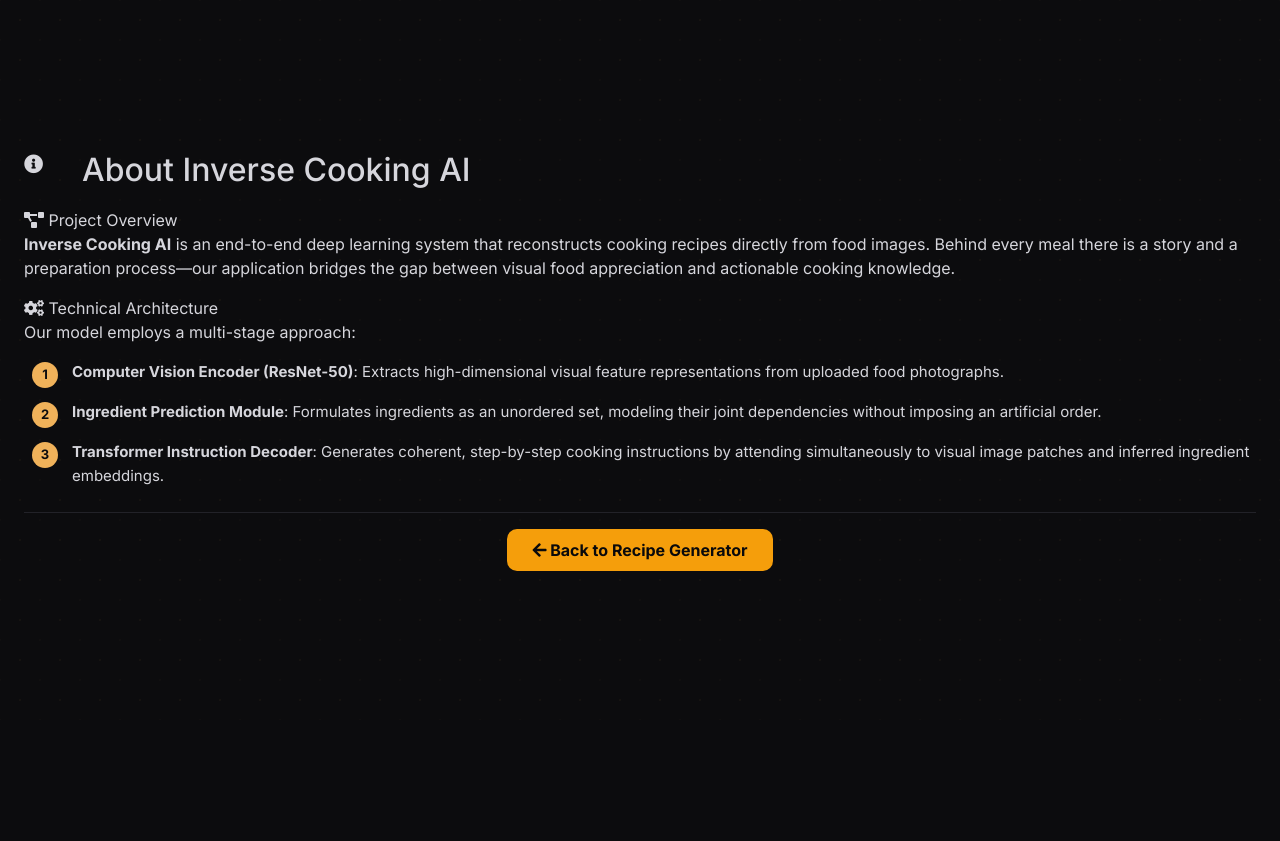
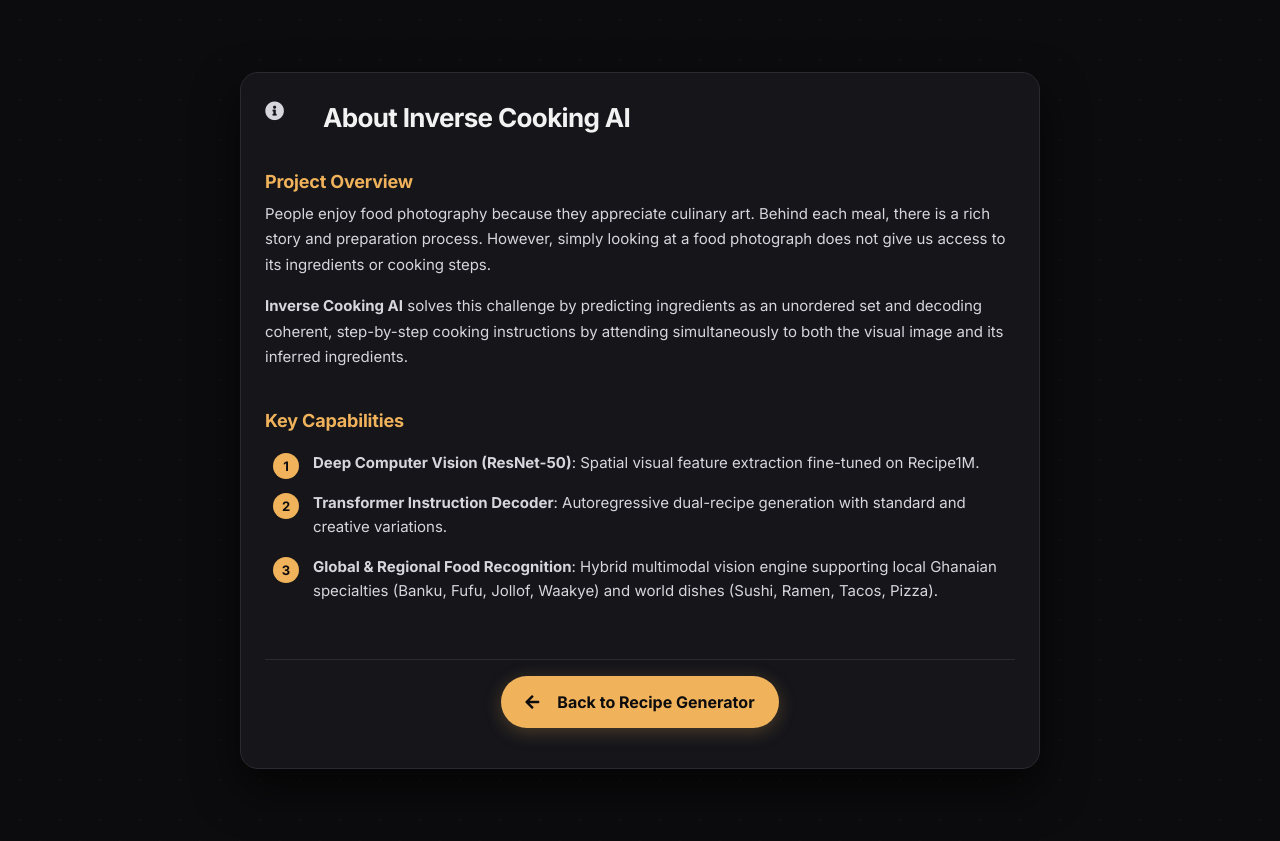
Before and after one commit to eaowusu2004/Recipie1, a Flask app: page /about in a window 1280 px wide. Shown: the part 80-921 px from the top of the page. Before the commit the page ends 651 px from the top, so only its background shows below. Run offline with Flask 3, Linux system fonts and the light colour scheme; the visitor is signed in with stand-in values (Sample User, id 1); some libraries are stand-ins or nearby versions.

Commit message:
fix: clean up about page layout

```diff
--- a/Foodimg2Ing/Templates/about.html
+++ b/Foodimg2Ing/Templates/about.html
@@ -1,37 +1,33 @@
 {% extends "header.html" %}
 {% block content %}
 
-<div id="section-about">
-    <div class="about-card">
+<div class="container py-4 d-flex justify-content-center">
+    <div class="ui-card p-4" style="max-width: 800px; width: 100%;">
         <div class="d-flex align-items-center mb-3">
             <span class="navbar-brand-icon mr-3" style="width: 42px; height: 42px; font-size: 1.2rem;">
                 <i class="fas fa-info-circle"></i>
             </span>
-            <h2 class="about-title mb-0">About Inverse Cooking AI</h2>
+            <h2 class="app-main-title mb-0" style="font-size: 26px;">About Inverse Cooking AI</h2>
         </div>
 
-        <div class="section-tag">
-            <i class="fas fa-project-diagram"></i> Project Overview
-        </div>
-        <p class="about-content">
-            <strong>Inverse Cooking AI</strong> is an end-to-end deep learning system that reconstructs cooking recipes directly from food images. Behind every meal there is a story and a preparation process—our application bridges the gap between visual food appreciation and actionable cooking knowledge.
+        <h3 class="subheading-amber mt-3 mb-2">Project Overview</h3>
+        <p class="about-content" style="color: var(--text-secondary); line-height: 1.7; font-size: 15px;">
+            People enjoy food photography because they appreciate culinary art. Behind each meal, there is a rich story and preparation process. However, simply looking at a food photograph does not give us access to its ingredients or cooking steps.
+        </p>
+        <p class="about-content" style="color: var(--text-secondary); line-height: 1.7; font-size: 15px;">
+            <strong>Inverse Cooking AI</strong> solves this challenge by predicting ingredients as an unordered set and decoding coherent, step-by-step cooking instructions by attending simultaneously to both the visual image and its inferred ingredients.
         </p>
 
-        <div class="section-tag">
-            <i class="fas fa-cogs"></i> Technical Architecture
-        </div>
-        <p class="about-content">
-            Our model employs a multi-stage approach:
-        </p>
-        <ul class="recipe-steps-list pl-2">
-            <li><strong>Computer Vision Encoder (ResNet-50)</strong>: Extracts high-dimensional visual feature representations from uploaded food photographs.</li>
-            <li><strong>Ingredient Prediction Module</strong>: Formulates ingredients as an unordered set, modeling their joint dependencies without imposing an artificial order.</li>
-            <li><strong>Transformer Instruction Decoder</strong>: Generates coherent, step-by-step cooking instructions by attending simultaneously to visual image patches and inferred ingredient embeddings.</li>
+        <h3 class="subheading-amber mt-4 mb-2">Key Capabilities</h3>
+        <ul class="recipe-steps-list pl-2" style="color: var(--text-secondary); line-height: 1.8; font-size: 14px;">
+            <li><strong>Deep Computer Vision (ResNet-50)</strong>: Spatial visual feature extraction fine-tuned on Recipe1M.</li>
+            <li><strong>Transformer Instruction Decoder</strong>: Autoregressive dual-recipe generation with standard and creative variations.</li>
+            <li><strong>Global & Regional Food Recognition</strong>: Hybrid multimodal vision engine supporting local Ghanaian specialties (Banku, Fufu, Jollof, Waakye) and world dishes (Sushi, Ramen, Tacos, Pizza).</li>
         </ul>
 
-        <div class="mt-4 pt-3 text-center" style="border-top: 1px solid #222228;">
-            <a href="{{ url_for('home') }}" class="btn btn-nav-signin px-4 py-2" style="background: #f59e0b; color: #09090b !important; font-weight: 700; border-radius: 10px;">
-                <i class="fas fa-arrow-left"></i> Back to Recipe Generator
+        <div class="mt-4 pt-3 text-center" style="border-top: 1px solid var(--border-color);">
+            <a href="{{ url_for('home') }}" class="btn-primary-upload d-inline-flex align-items-center" style="width: auto; padding: 10px 24px;">
+                <i class="fas fa-arrow-left mr-2"></i> Back to Recipe Generator
             </a>
         </div>
     </div>
```
